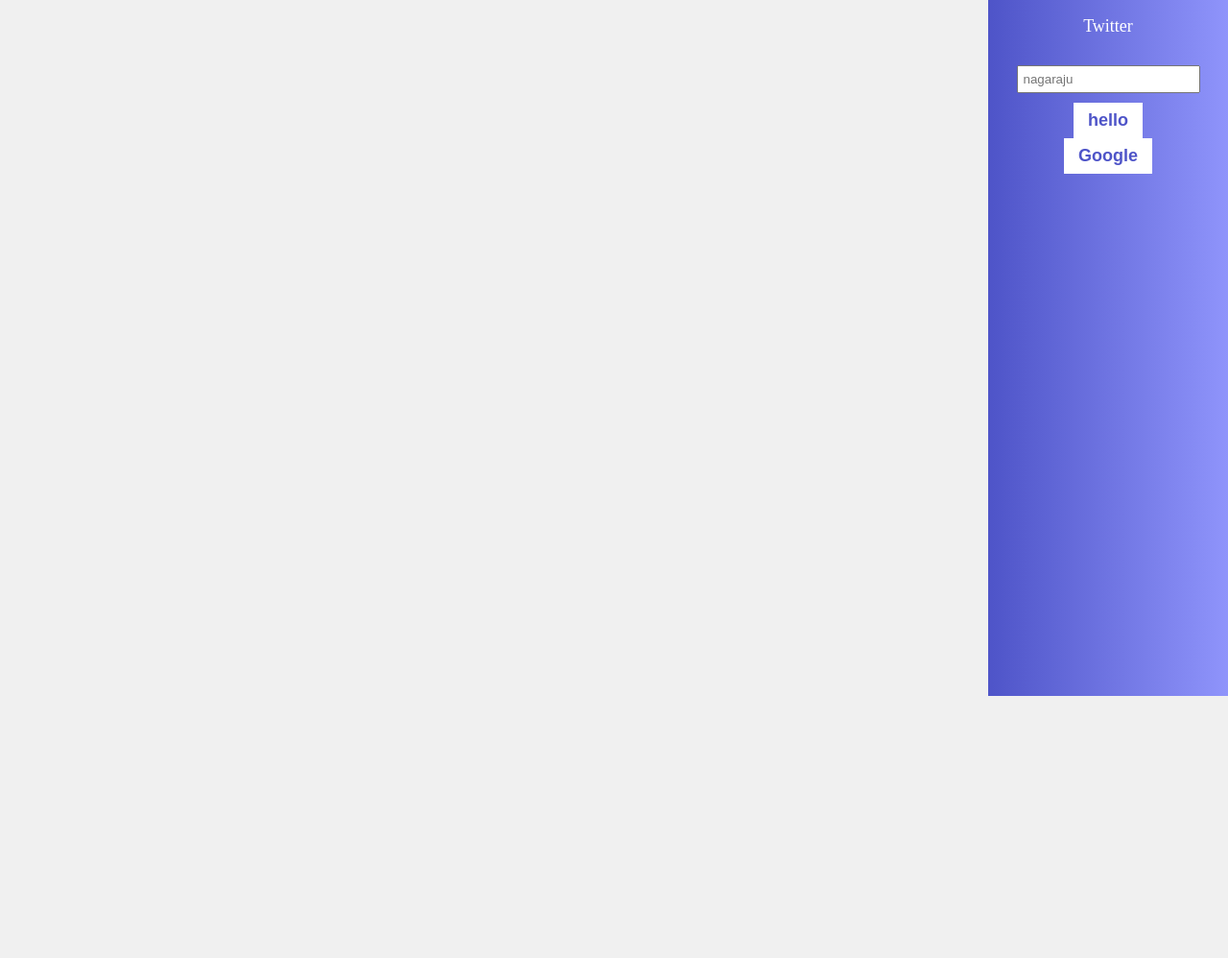
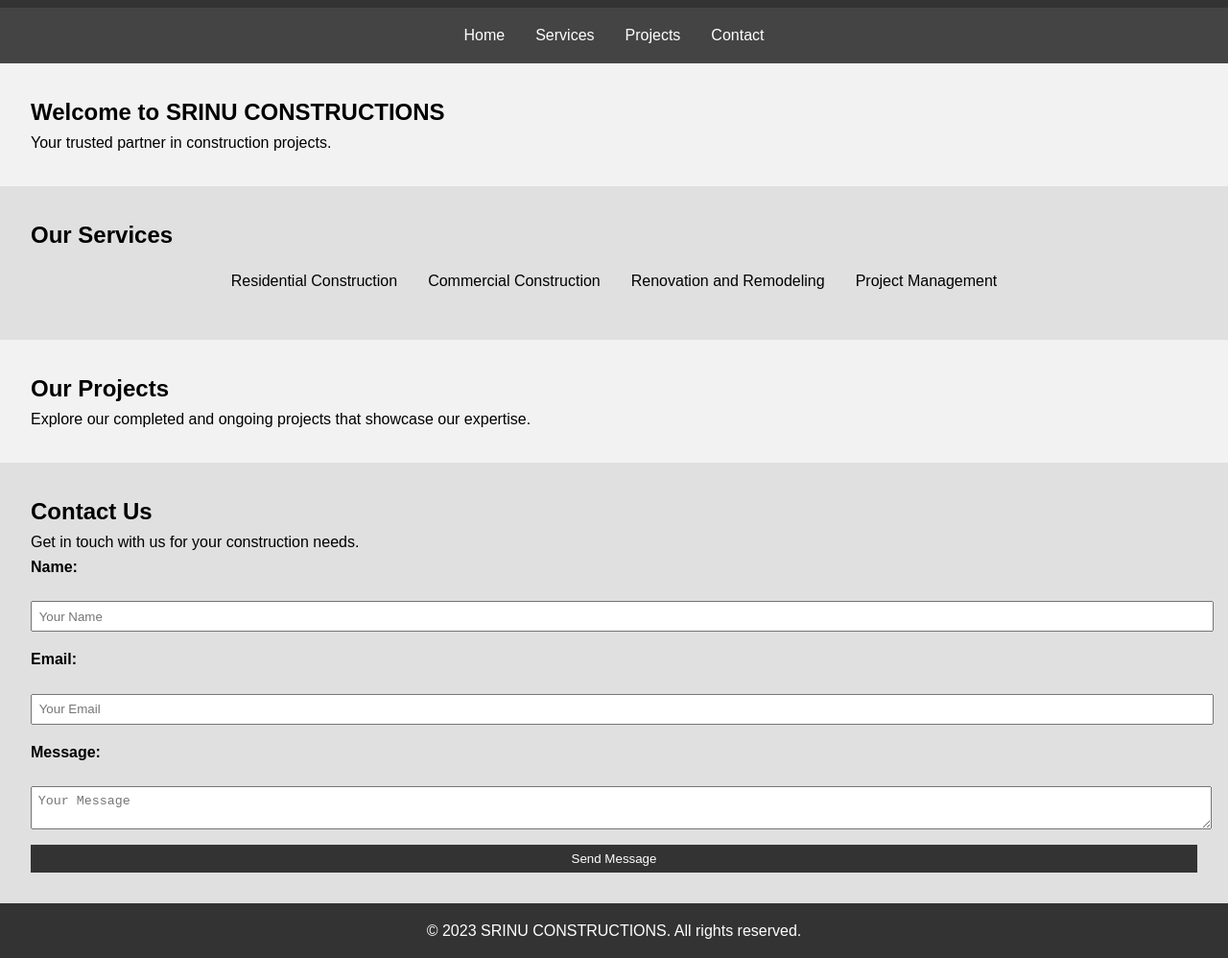
Before and after one commit to Nagithub1/nsconstructions, a plain HTML site: page index.html in a window 1280 px wide. Shown: the part 75-1073 px from the top of the page at 96% size. Before the commit the page ends 800 px from the top, so only its background shows below. Drawn offline with Linux system fonts and the light colour scheme.

Commit message:
Add files via upload

```diff
--- a/index.css
+++ b/index.css
@@ -1,62 +1,117 @@
-body {
+/* Reset some default browser styles */
+body, h1, h2, p, ul, li, form {
     margin: 0;
     padding: 0;
-    background-color: #f0f0f0; /* Set your desired background color */
 }
 
-nav {
-    position: fixed;
-    top: 0;
-    right: 0;
-    width: 250px; /* Set the width of the navigation bar as per your design */
-    height: 100vh; /* Set the height to cover the entire viewport height */
-    background: linear-gradient(to right, #4e54c8, #8f94fb); /* Set your gradient colors */
-    display: flex;
-    flex-direction: column;
-    align-items: center;
+body {
+    font-family: 'Arial', sans-serif;
+    line-height: 1.6;
 }
 
-ol {
+/* Header */
+header {
+    background-color: #333;
+    color: #fff;
+    text-align: center;
+    padding: 1em 0;
+}
+
+/* Navigation */
+nav {
+    background-color: #444;
+}
+
+ul {
     list-style: none;
-    padding: 0;
-    margin: 0;
     display: flex;
-    flex-direction: column;
-    align-items: center;
     justify-content: center;
+    padding: 1em 0;
 }
 
 li {
-    margin: 10px 0;
+    margin: 0 1em;
 }
 
 a {
     text-decoration: none;
-    color: #fff; /* Set the text color for the links */
-    font-size: 18px; /* Set the font size for the links */
+    color: #fff;
 }
 
-.nag {
-    margin-top: 20px;
-    display: flex;
-    flex-direction: column;
-    align-items: center;
+/* Sections */
+section {
+    padding: 2em;
 }
 
-input {
-    padding: 5px;
-    margin-bottom: 10px;
+/* Home Section */
+#home {
+    background-color: #f2f2f2;
+}
+
+/* Services Section */
+#services {
+    background-color: #e0e0e0;
+}
+
+/* Projects Section */
+#projects {
+    background-color: #f2f2f2;
+}
+
+/* Contact Section */
+#contact {
+    background-color: #e0e0e0;
+}
+
+/* Form Styling */
+form {
+    display: grid;
+    gap: 1em;
+}
+
+label {
+    font-weight: bold;
+}
+
+input, textarea {
+    width: 100%;
+    padding: 0.5em;
+    margin-top: 0.5em;
 }
 
 button {
-    background-color: #fff; /* Set the button background color */
-    padding: 8px 15px;
+    background-color: #333;
+    color: #fff;
+    padding: 0.5em 1em;
     border: none;
     cursor: pointer;
 }
 
-button a {
-    text-decoration: none;
-    color: #4e54c8; /* Set the text color for the button links */
-    font-weight: bold;
+button:hover {
+    background-color: #555;
 }
+
+/* Footer */
+footer {
+    background-color: #333;
+    color: #fff;
+    text-align: center;
+    padding: 1em 0;
+}
+
+/* Responsive Design */
+@media only screen and (max-width: 600px) {
+    /* Adjust styles for smaller screens */
+    ul {
+        flex-direction: column;
+        text-align: center;
+    }
+
+    li {
+        margin: 0.5em 0;
+    }
+
+    form {
+        width: 100%;
+    }
+}
--- a/index.html
+++ b/index.html
@@ -5,25 +5,61 @@
     <meta http-equiv="X-UA-Compatible" content="IE=edge">
     <meta name="viewport" content="width=device-width, initial-scale=1.0">
     <title>SRINU CONSTRUCTIONS</title>
-    <link rel="stylesheet" type="text/css" href="index.css">
+    <link rel="stylesheet" type="text/css" href="index.css  ">
+<body>
+    <header>
+        <h1>SRINU CONSTRUCTIONS</h1>
+    </header>
 
-</head>
-<body>
     <nav>
-        <ol>
-          <li><a href="www.google.com">google</a></li>
-          <li><a href="www.youtube.com">youtube</a></li>
-          <li><a href="www.twitter.com">Twitter</a></li>
+        <ul>
+            <li><a href="#home">Home</a></li>
+            <li><a href="#services">Services</a></li>
+            <li><a href="#projects">Projects</a></li>
+            <li><a href="#contact">Contact</a></li>
+        </ul>
+    </nav>
 
+    <section id="home">
+        <h2>Welcome to SRINU CONSTRUCTIONS</h2>
+        <p>Your trusted partner in construction projects.</p>
+    </section>
 
-        </ol>
-        <span class="nag">
-            <input type="text" placeholder="nagaraju">
-            <button><a href="https://google.com">hello</a></button>
-            <button><a href="https://google.com">Google</a></button>
+    <section id="services">
+        <h2>Our Services</h2>
+        <ul>
+            <li>Residential Construction</li>
+            <li>Commercial Construction</li>
+            <li>Renovation and Remodeling</li>
+            <li>Project Management</li>
+        </ul>
+    </section>
 
+    <section id="projects">
+        <h2>Our Projects</h2>
+        <p>Explore our completed and ongoing projects that showcase our expertise.</p>
+        <!-- Add images or additional content for projects -->
+    </section>
 
-        </span>
-    </nav>
+    <section id="contact">
+        <h2>Contact Us</h2>
+        <p>Get in touch with us for your construction needs.</p>
+        <form>
+            <label for="name">Name:</label>
+            <input type="text" id="name" name="name" placeholder="Your Name">
+
+            <label for="email">Email:</label>
+            <input type="email" id="email" name="email" placeholder="Your Email">
+
+            <label for="message">Message:</label>
+            <textarea id="message" name="message" placeholder="Your Message"></textarea>
+
+            <button type="submit">Send Message</button>
+        </form>
+    </section>
+
+    <footer>
+        <p>&copy; 2023 SRINU CONSTRUCTIONS. All rights reserved.</p>
+    </footer>
 </body>
 </html>
```
Also changed, not shown: contact.html (added, +45 -0 lines), project.html (added, +34 -0 lines), services.html (added, +37 -0 lines), constructins.jpeg (added).
